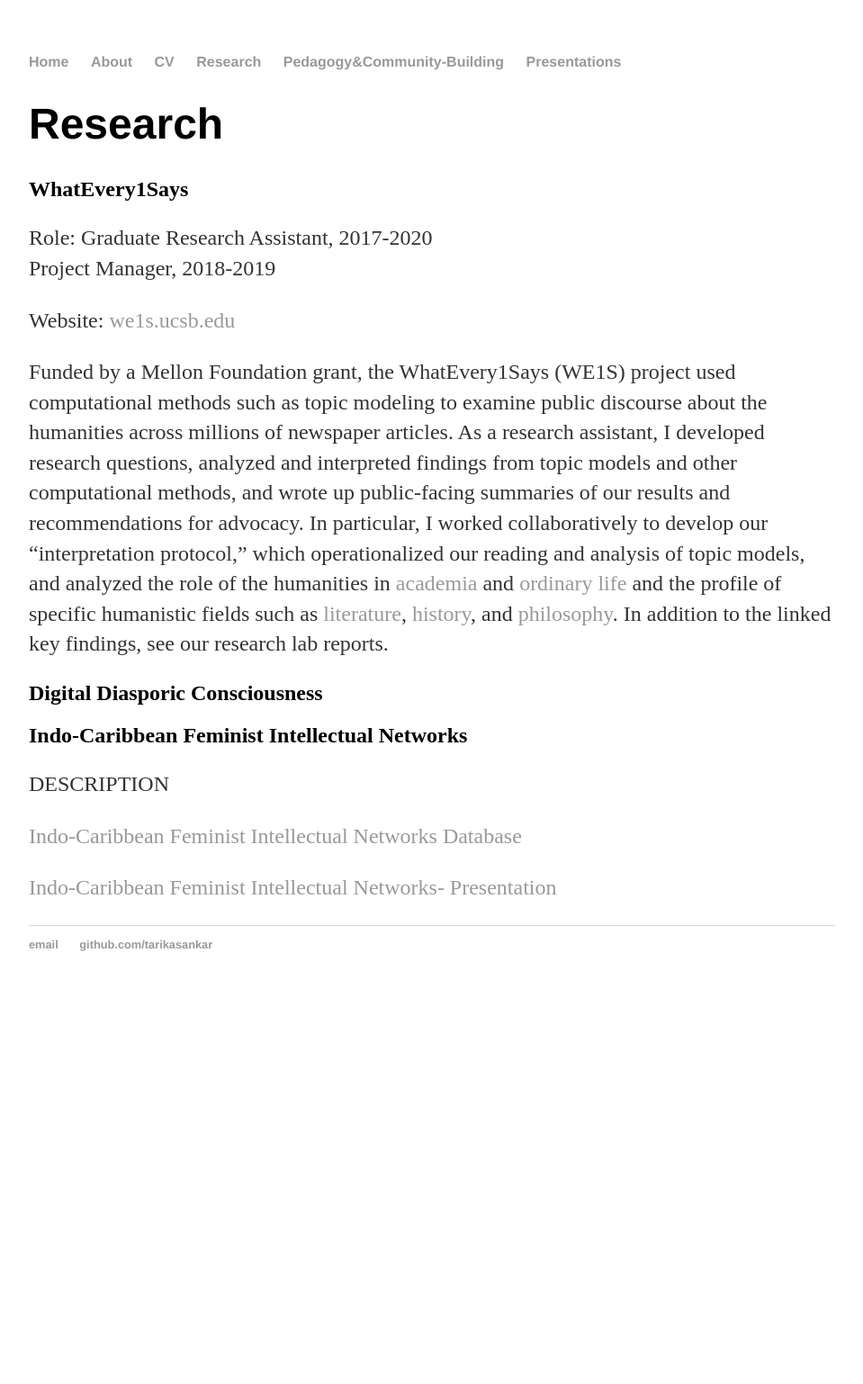
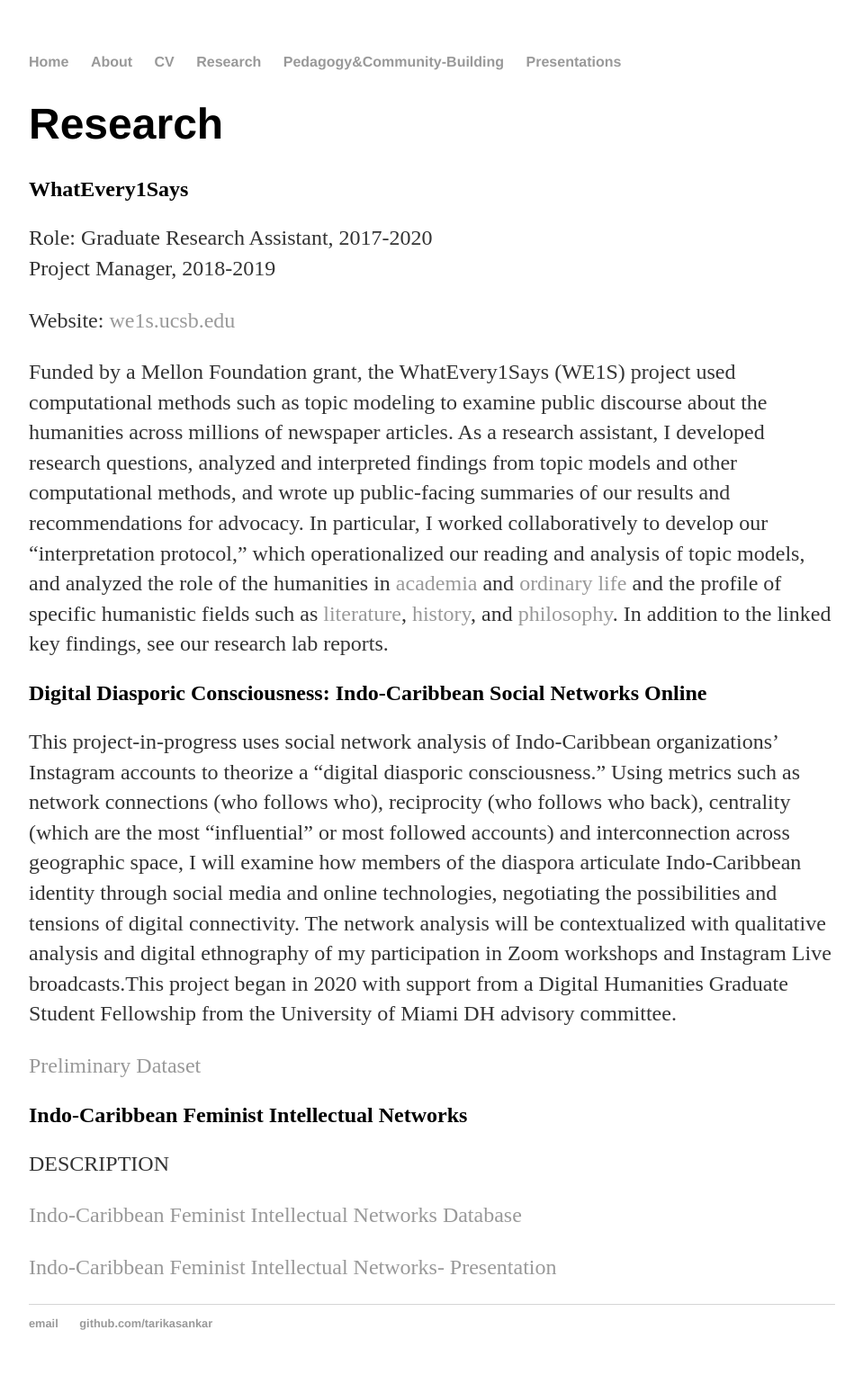
Before and after one commit to tarikasankar/tarikasankar.github.io, a Jekyll site: the page built from research/index.html, in a window 1280 px wide. Shown: the whole page at 90% size, without its empty margins (160-1119 px from the left). Built offline with Jekyll 4.4.1, drawn with Linux system fonts in a browser that asks for light colours; before the commit the page ends 1117 px from its top, so only the background shows below that.

Commit message:
Update index.html
added digital dc description and link to dataset

```diff
--- a/research/index.html
+++ b/research/index.html
@@ -12,7 +12,17 @@
 	analyzed and interpreted findings from topic models and other computational methods, and
 	wrote up public-facing summaries of our results and recommendations for advocacy. In particular, I worked collaboratively to develop our “interpretation 	protocol,” which operationalized our reading and analysis of topic models, and analyzed the role of the humanities in <a href="https://we1s.ucsb.edu/wp-content/uploads/KF-5-2.pdf">academia</a> and <a href="https://we1s.ucsb.edu/wp-content/uploads/KF-5-3.pdf">ordinary life</a> and the profile of specific humanistic fields such as <a href="https://we1s.ucsb.edu/wp-content/uploads/KF-5-11.pdf">literature</a>, <a href="https://we1s.ucsb.edu/wp-content/uploads/KF-5-10.pdf">history</a>, and <a href="https://we1s.ucsb.edu/wp-content/uploads/KF-5-9.pdf">philosophy</a>. In addition to the linked key findings, see our research lab reports. </p>
 
-	<h2>Digital Diasporic Consciousness</h2>
+	<h2>Digital Diasporic Consciousness: Indo-Caribbean Social Networks Online</h2>
+
+	<p> This project-in-progress uses social network analysis of Indo-Caribbean organizations’ Instagram accounts to theorize a
+	“digital diasporic consciousness.” Using metrics such as network connections (who follows
+	who), reciprocity (who follows who back), centrality (which are the most “influential” or most followed accounts) and interconnection across geographic space, 		I will examine how members of the diaspora articulate Indo-Caribbean identity through social media and online technologies,
+	negotiating the possibilities and tensions of digital connectivity. The network analysis will be
+	contextualized with qualitative analysis and digital ethnography of my participation in Zoom
+	workshops and Instagram Live broadcasts.This project began in 2020 with support from a Digital Humanities Graduate Student Fellowship from the
+	University of Miami DH advisory committee.</p>
+
+	<p> <a href="https://docs.google.com/spreadsheets/d/1x7fgVvMU6nGlpW6KUBp3GNhWu51Vrqp2/edit?usp=sharing&ouid=110731227750397347618&rtpof=true&sd=true">Preliminary Dataset</a> </p>
 
   	<h2>Indo-Caribbean Feminist Intellectual Networks</h2>
 	<p>
```
